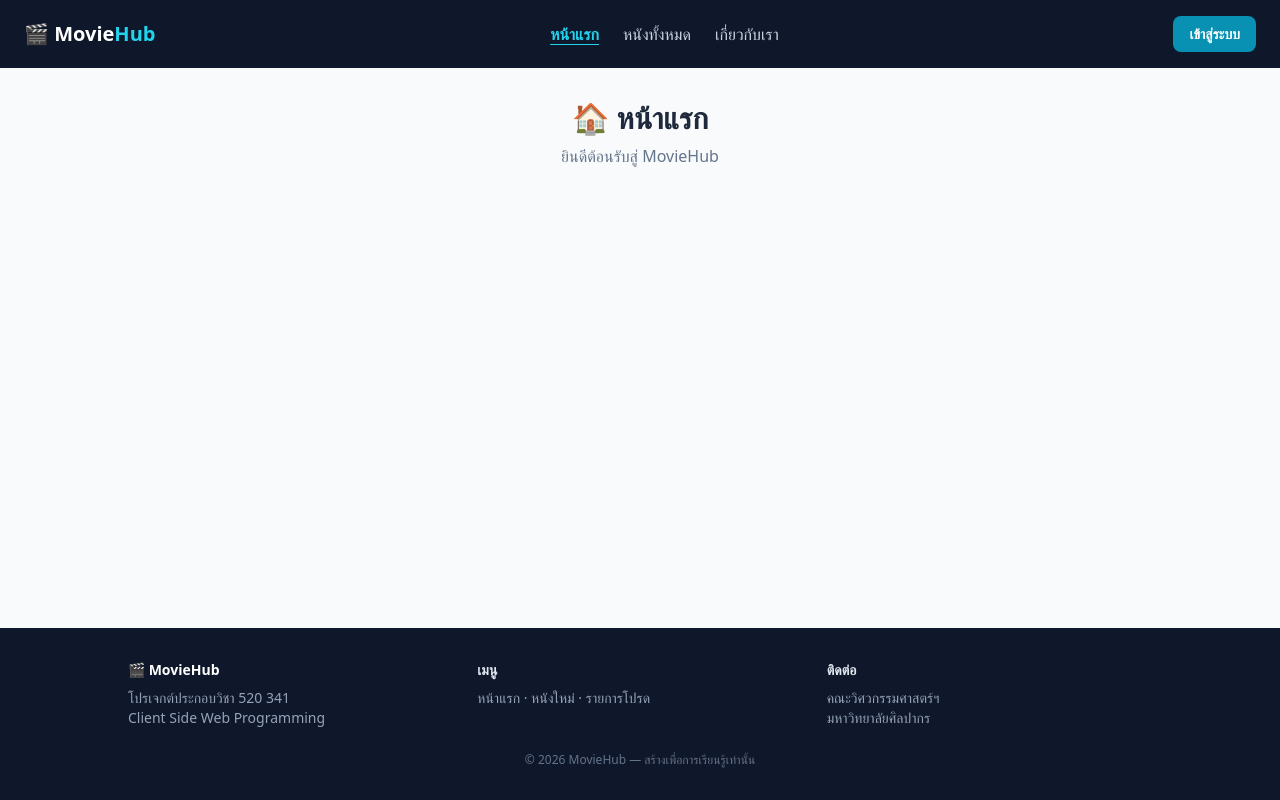
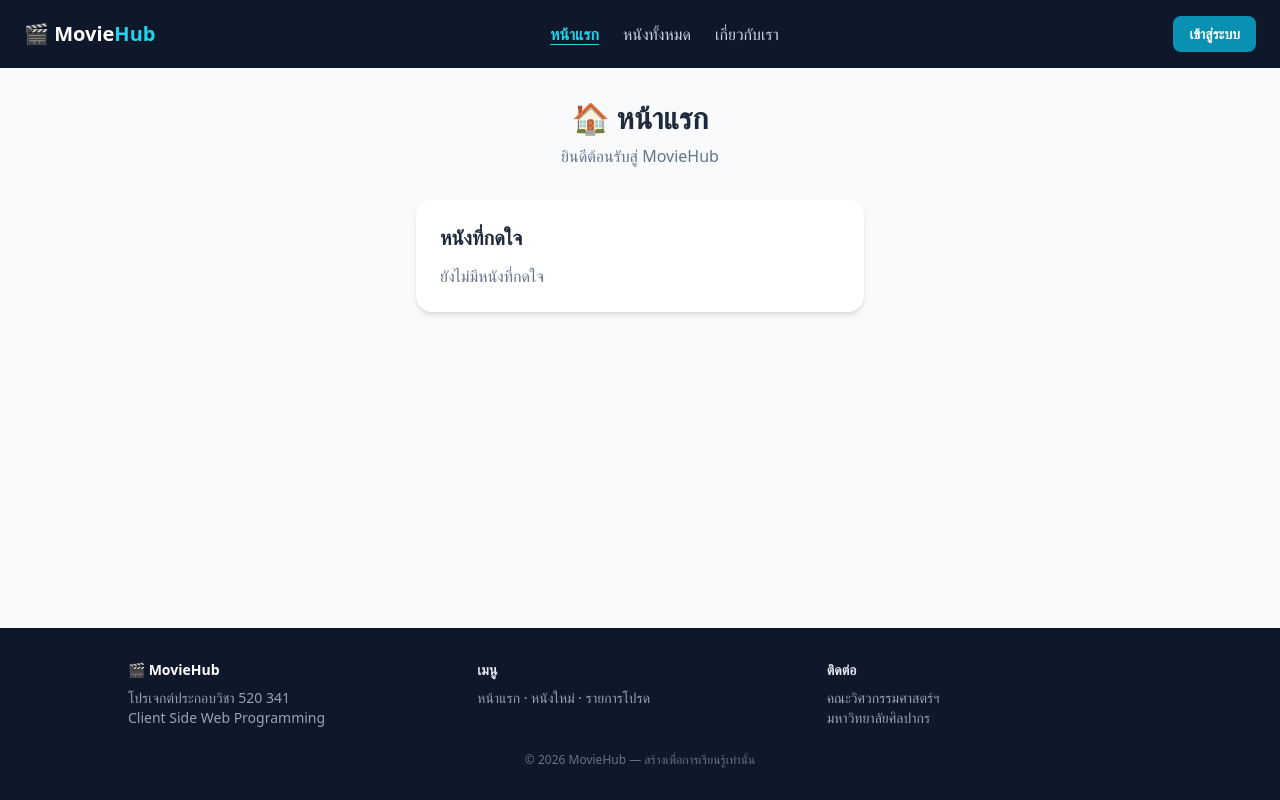
Before and after one commit to rarainlyz/react-week4, a React (Create React App) app in the folder my-app/: page / in a window 1280 px wide. Built offline with nearby package versions, Linux system fonts and the light colour scheme.

Commit message:
ready to deploy

```diff
--- a/my-app/src/App.js
+++ b/my-app/src/App.js
@@ -1,3 +1,4 @@
+import { useState } from 'react';
 import { Routes, Route } from 'react-router-dom';
 import Navbar from './Component/Navbar';
 import Footer from './Component/Footer';
@@ -8,13 +9,25 @@ import MovieDetail from './pages/MoviesDetail';
 import NotFound from './pages/Notfound';
 
 function App() {
+  const [likedMovies, setLikedMovies] = useState({});
+
+  function handleMovieLike(movie) {
+    setLikedMovies(currentLikes => ({
+      ...currentLikes,
+      [movie.title]: {
+        ...movie,
+        likes: (currentLikes[movie.title]?.likes || 0) + 1,
+      },
+    }));
+  }
+
   return (
     <div className="flex min-h-screen flex-col bg-slate-50">
       <Navbar />                {/* ← เห็นทุกหน้า */}
       <main className="flex-1">
       <Routes>
-  <Route path="/" element={<Home />} />
-  <Route path="/movies" element={<MovieGallery />} />
+  <Route path="/" element={<Home likedMovies={likedMovies} />} />
+  <Route path="/movies" element={<MovieGallery likedMovies={likedMovies} onMovieLike={handleMovieLike} />} />
   <Route path="/movies/:id" element={<MovieDetail />} />
   <Route path="/about" element={<About />} />
   <Route path="*" element={<NotFound />} />   {/* ← ดักทุกอย่างที่เหลือ ไว้ล่างสุด */}
--- a/my-app/src/pages/Home.jsx
+++ b/my-app/src/pages/Home.jsx
@@ -1,8 +1,25 @@
-function Home() {
+function Home({ likedMovies }) {
+  const likedMovieList = Object.values(likedMovies);
+
   return (
     <div className="p-8 text-center">
       <h1 className="text-3xl font-bold text-slate-800">🏠 หน้าแรก</h1>
       <p className="mt-2 text-slate-500">ยินดีต้อนรับสู่ MovieHub</p>
+      <section className="mx-auto mt-8 max-w-md rounded-2xl bg-white p-6 text-left shadow-md">
+        <h2 className="text-xl font-bold text-slate-800">หนังที่กดใจ</h2>
+        {likedMovieList.length === 0 ? (
+          <p className="mt-3 text-slate-500">ยังไม่มีหนังที่กดใจ</p>
+        ) : (
+          <ul className="mt-3 space-y-2">
+            {likedMovieList.map(movie => (
+              <li key={movie.title} className="flex justify-between text-slate-700">
+                <span>{movie.title} ({movie.year})</span>
+                <span>❤️ {movie.likes}</span>
+              </li>
+            ))}
+          </ul>
+        )}
+      </section>
     </div>
   );
 }
--- a/my-app/src/pages/MovieCard.jsx
+++ b/my-app/src/pages/MovieCard.jsx
@@ -1,13 +1,10 @@
-import { useState } from 'react';   // 1. import จาก react
-
-function MovieCard({ title, year }) {
-  const [likes, setLikes] = useState(0);   // 2. ประกาศ state
+function MovieCard({ title, year, likes, onLike }) {
 
   return (
     <div className="rounded-2xl bg-white p-6 shadow-md">
       <h3 className="text-lg font-bold">{title} ({year})</h3>
       <button
-        onClick={() => setLikes(likes + 1)}   // 3. เปลี่ยนค่าผ่าน setLikes
+        onClick={() => onLike({ title, year })}
         className="mt-3 rounded-lg bg-pink-100 px-4 py-2 text-pink-700
                    font-semibold hover:bg-pink-200 transition">
         ❤️ {likes}
--- a/my-app/src/pages/MovieGallery.jsx
+++ b/my-app/src/pages/MovieGallery.jsx
@@ -2,7 +2,7 @@ import { useState } from 'react';
 import { movies } from '../data';
 import MovieCard from './MovieCard';
 
-function MovieGallery() {
+function MovieGallery({ likedMovies, onMovieLike }) {
   const [index, setIndex] = useState(0);
   const [showMore, setShowMore] = useState(false);
 
@@ -35,7 +35,12 @@ function MovieGallery() {
       <p className="text-sm text-slate-500">
         เรื่องที่ {index + 1} จาก {movies.length} | {movie.genre}
       </p>
-      <MovieCard title={movie.title} year={movie.year} />
+      <MovieCard
+        title={movie.title}
+        year={movie.year}
+        likes={likedMovies[movie.title]?.likes || 0}
+        onLike={onMovieLike}
+      />
 
       <button onClick={handleMoreClick} className="mt-2 text-sm text-cyan-600">
         {showMore ? 'ซ่อนเรื่องย่อ' : 'อ่านเรื่องย่อ'}
```
